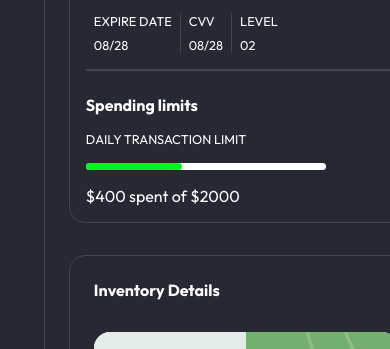
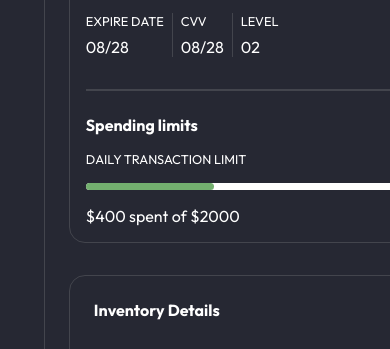
Before and after one commit to beetrand/bank-dashboard, a website: page index.html in a window 390 px wide. Shown: the part 434-783 px from the top of the page. Drawn offline with Linux system fonts and the light colour scheme.

Commit message:
Improve card layout spacing and visual styling
- Add row-gap to inventory cards for better vertical spacing
- Reduce dashboard summary margin for tighter layout
- Fix card field padding and add first-child left padding reset
- Update progress bar color from bright green to muted green
- Add responsive width for spending progress bars on mobile
- Adjust hr-line margin and card field value font size

```diff
--- a/index.scss
+++ b/index.scss
@@ -296,6 +296,7 @@ header {
                     display: flex;
                     flex-wrap: wrap;
                     gap: 2rem;
+                    row-gap: 1.5rem;
 
                     .card1 {
                         .card-bg-upper {
@@ -328,7 +329,7 @@ header {
             }
 
             .dashboard-summary {
-                margin-top: 3rem;
+                margin-top: 2rem;
                 width: 100%;
                 border: $grey solid 1px;
                 padding: 1.5rem;
@@ -423,6 +424,9 @@ header {
                         padding-right: 0.5rem;
                         padding-left: 0.5rem;
 
+                        &:first-child {
+                            padding-left: 0;
+                        }
                         &:last-child {
                             border-right: none;
                         }
@@ -430,9 +434,13 @@ header {
                     .card-field-label {
                         margin-bottom: 0.5rem;
                     }
+                    .card-field-value {
+                        font-size: 1rem;
+                    }
                 }
             }
             .hr-line {
+                margin-top: 2rem;
                 border-top: $grey solid 2px;
             }
             .spending-limits-title {
@@ -460,7 +468,7 @@ header {
                         left: 0;
                         width: 40%;
                         height: 100%;
-                        background-color: rgb(0, 244, 33);
+                        background-color: #73b06f;
                         border-radius: 0.5rem;
                         z-index: 1;
                     }
@@ -528,5 +536,10 @@ header {
                 width: 100%;
             }
         }
+        .card-detail-area {
+            .spending-limits .spending-category .spending-progress {
+                width: 100%;
+            }
+        }
     }
 }
```
Also changed, not shown: index.css, 1 other file.
